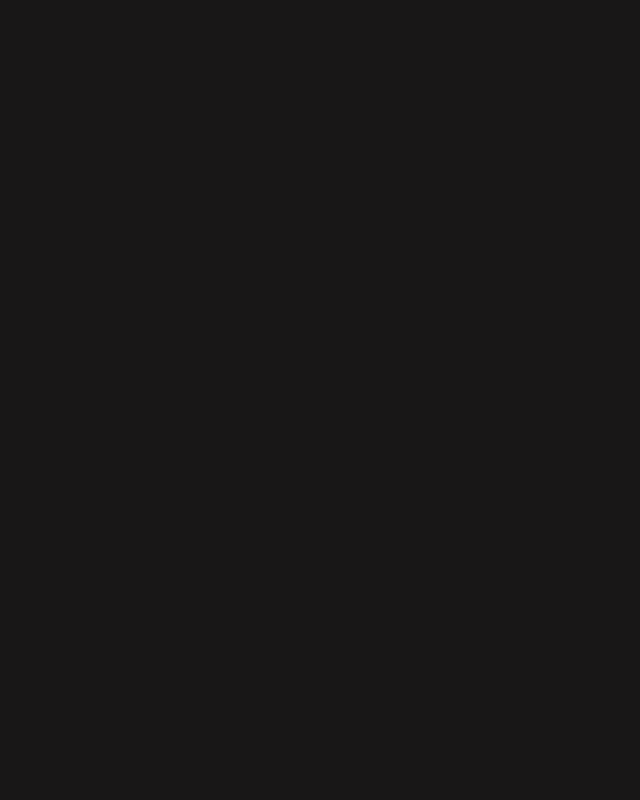
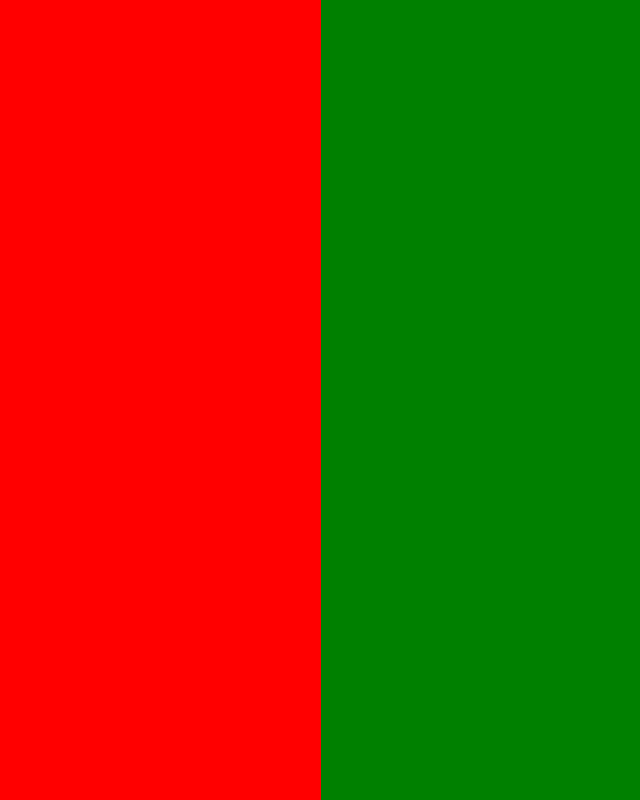
Before and after one commit to BastienVanhove/Portfolio, a Vue app: page / in a window 1280 px wide. Shown: the whole page, without its empty margins (319-959 px from the left). Built offline with nearby package versions, Linux system fonts and the light colour scheme.

Commit message:
structure initialization first

```diff
--- a/src/App.vue
+++ b/src/App.vue
@@ -1,10 +1,11 @@
-<script setup lang="ts">
-// This starter template is using Vue 3 <script setup> SFCs
-// Check out https://v3.vuejs.org/api/sfc-script-setup.html#sfc-script-setup
+<script lang="ts" setup>
+  import content from "./components/content/content.vue"
+  import visualisator from "./components/visualisator/visualisator.vue"
 </script>
 
 <template>
-
+    <content/>
+    <visualisator/>
 </template>
 
 <style>
@@ -23,5 +24,6 @@ body{
   height: 100%;
   width: 100%;
   background-color: var(--back-main-color);
+  display: flex;
 }
 </style>
--- /dev/null
+++ b/src/components/content/content.vue
@@ -0,0 +1,14 @@
+<template>
+    <div class="container">
+
+    </div>
+</template>
+
+<style scoped>
+
+    .container{
+        width: 50%;
+        height: 100%;
+        background-color: red;
+    }
+</style>
--- /dev/null
+++ b/src/components/visualisator/visualisator.vue
@@ -0,0 +1,13 @@
+<template>
+    <div class="container">
+
+    </div>
+</template>
+
+<style scoped>
+    .container {
+        background: green;
+        height: 100%;
+        width: 50%;
+    }
+</style>
```
